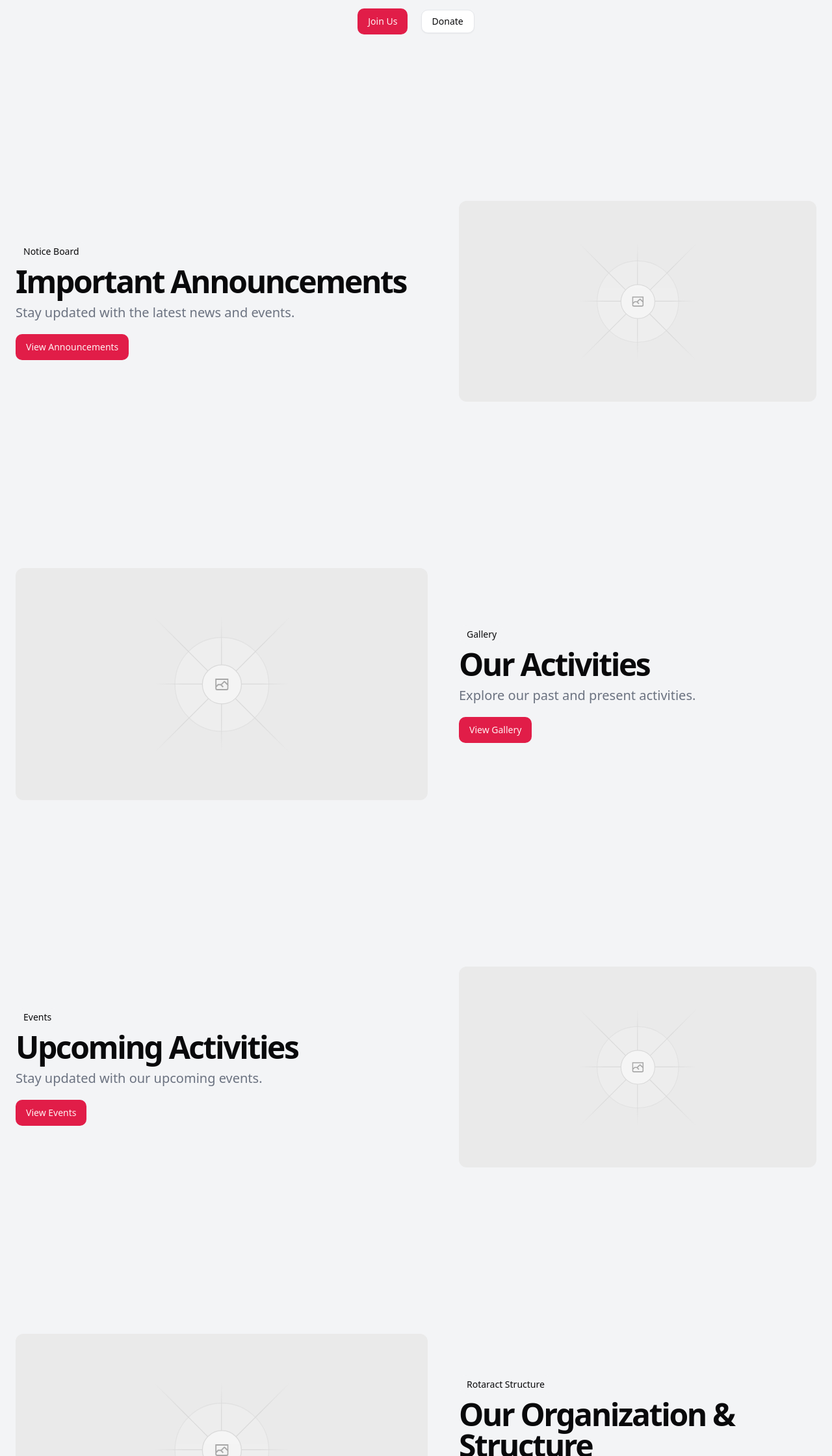
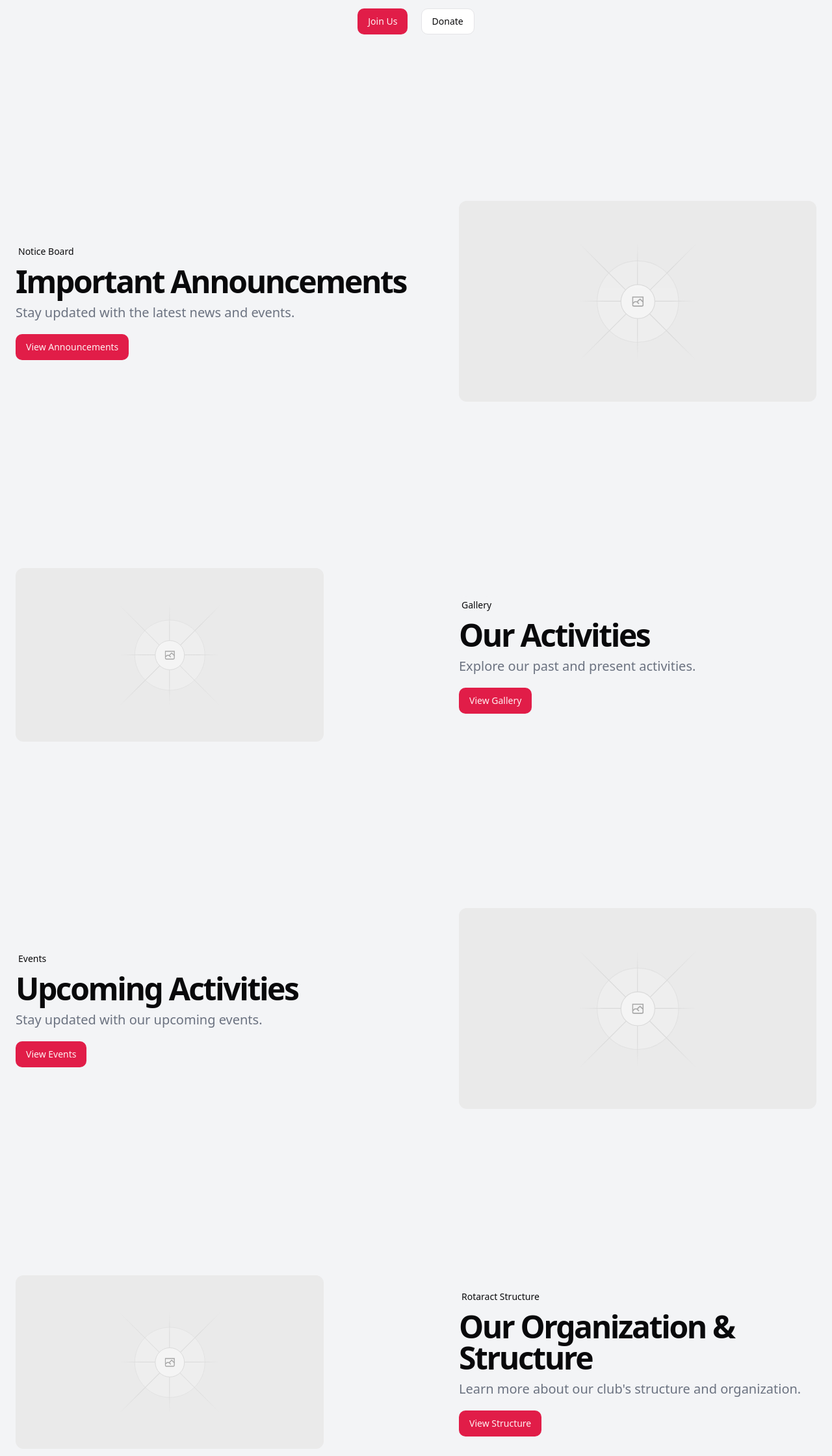
Before and after one commit to miki-tebe/Wodiyamado-Website, an Astro site: page / in a window 1280 px wide. Shown: the part 320-2560 px from the top of the page at 65% size. Built offline with nearby package versions, Linux system fonts and the light colour scheme; Astro itself is replaced by a stand-in of ours.

Commit message:
Update links and styling in index.astro

```diff
--- a/src/pages/index.astro
+++ b/src/pages/index.astro
@@ -28,11 +28,8 @@ import Layout from "@/layouts/Layout.astro";
             <a href="#">
               <Button>Join Us</Button>
             </a>
-            <a
-              class="inline-flex h-9 items-center justify-center rounded-md border border-gray-200 bg-white px-4 py-2 text-sm font-medium shadow-sm transition-colors hover:bg-gray-100 hover:text-gray-900 focus-visible:outline-none focus-visible:ring-1 focus-visible:ring-gray-950 disabled:pointer-events-none disabled:opacity-50 dark:border-gray-800 dark:bg-gray-950 dark:hover:bg-gray-800 dark:hover:text-gray-50 dark:focus-visible:ring-gray-300"
-              href="#"
-            >
-              Donate
+            <a href="#">
+              <Button variant="outline">Donate</Button>
             </a>
           </div>
         </div>
@@ -48,14 +45,12 @@ import Layout from "@/layouts/Layout.astro";
           <img
             alt="Image"
             class="mx-auto aspect-video overflow-hidden rounded-xl object-cover object-center sm:w-full lg:order-last"
-            height="310"
             src="/placeholder.svg"
-            width="550"
           />
           <div class="flex flex-col justify-center space-y-4">
             <div class="space-y-2">
               <div
-                class="inline-block rounded-lg bg-gray-100 px-3 py-1 text-sm dark:bg-gray-800"
+                class="inline-block rounded-lg bg-gray-100 px-1 py-1 text-sm dark:bg-gray-800"
               >
                 Notice Board
               </div>
@@ -82,19 +77,17 @@ import Layout from "@/layouts/Layout.astro";
     <section class="w-full py-12 md:py-24 lg:py-32">
       <div class="container px-4 md:px-6">
         <div
-          class="grid items-center justify-center gap-6 lg:grid-cols-[1fr_500px] lg:gap-12 xl:grid-cols-[1fr_550px]"
+          class="grid items-center justify-center gap-6 lg:grid-cols-[1fr_500px] lg:gap-52 xl:grid-cols-[1fr_550px]"
         >
           <img
             alt="Image"
             class="mx-auto aspect-video overflow-hidden rounded-xl object-cover object-center sm:w-full lg:order-first"
-            height="310"
             src="/placeholder.svg"
-            width="550"
           />
           <div class="flex flex-col justify-center space-y-4">
             <div class="space-y-2">
               <div
-                class="inline-block rounded-lg bg-gray-100 px-3 py-1 text-sm dark:bg-gray-800"
+                class="inline-block rounded-lg bg-gray-100 px-1 py-1 text-sm dark:bg-gray-800"
               >
                 Gallery
               </div>
@@ -126,14 +119,12 @@ import Layout from "@/layouts/Layout.astro";
           <img
             alt="Image"
             class="mx-auto aspect-video overflow-hidden rounded-xl object-cover object-center sm:w-full lg:order-last"
-            height="310"
             src="/placeholder.svg"
-            width="550"
           />
           <div class="flex flex-col justify-center space-y-4">
             <div class="space-y-2">
               <div
-                class="inline-block rounded-lg bg-gray-100 px-3 py-1 text-sm dark:bg-gray-800"
+                class="inline-block rounded-lg bg-gray-100 px-1 py-1 text-sm dark:bg-gray-800"
               >
                 Events
               </div>
@@ -160,19 +151,17 @@ import Layout from "@/layouts/Layout.astro";
     <section class="w-full py-12 md:py-24 lg:py-32">
       <div class="container px-4 md:px-6">
         <div
-          class="grid items-center justify-center gap-6 lg:grid-cols-[1fr_500px] lg:gap-12 xl:grid-cols-[1fr_550px]"
+          class="grid items-center justify-center gap-6 lg:grid-cols-[1fr_500px] lg:gap-52 xl:grid-cols-[1fr_550px]"
         >
           <img
             alt="Image"
             class="mx-auto aspect-video overflow-hidden rounded-xl object-cover object-center sm:w-full lg:order-first"
-            height="310"
             src="/placeholder.svg"
-            width="550"
           />
           <div class="flex flex-col justify-center space-y-4">
             <div class="space-y-2">
               <div
-                class="inline-block rounded-lg bg-gray-100 px-3 py-1 text-sm dark:bg-gray-800"
+                class="inline-block rounded-lg bg-gray-100 px-1 py-1 text-sm dark:bg-gray-800"
               >
                 Rotaract Structure
               </div>
@@ -204,14 +193,12 @@ import Layout from "@/layouts/Layout.astro";
           <img
             alt="Image"
             class="mx-auto aspect-video overflow-hidden rounded-xl object-cover object-center sm:w-full lg:order-last"
-            height="310"
             src="/placeholder.svg"
-            width="550"
           />
           <div class="flex flex-col justify-center space-y-4">
             <div class="space-y-2">
               <div
-                class="inline-block rounded-lg bg-gray-100 px-3 py-1 text-sm dark:bg-gray-800"
+                class="inline-block rounded-lg bg-gray-100 px-1 py-1 text-sm dark:bg-gray-800"
               >
                 About Us
               </div>
```
